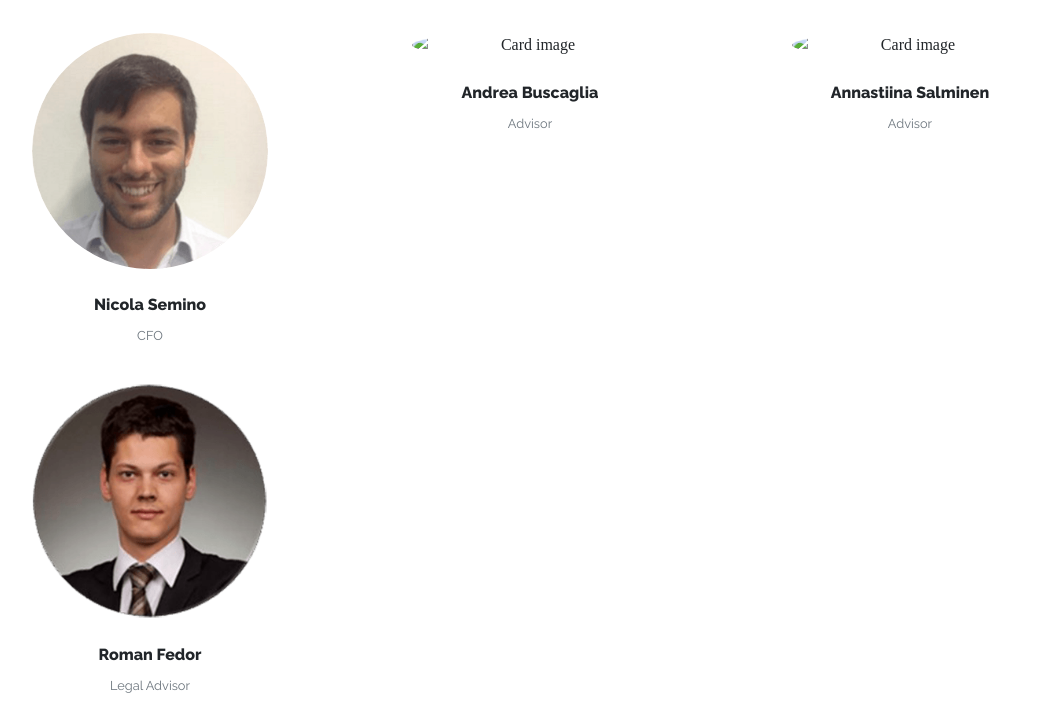
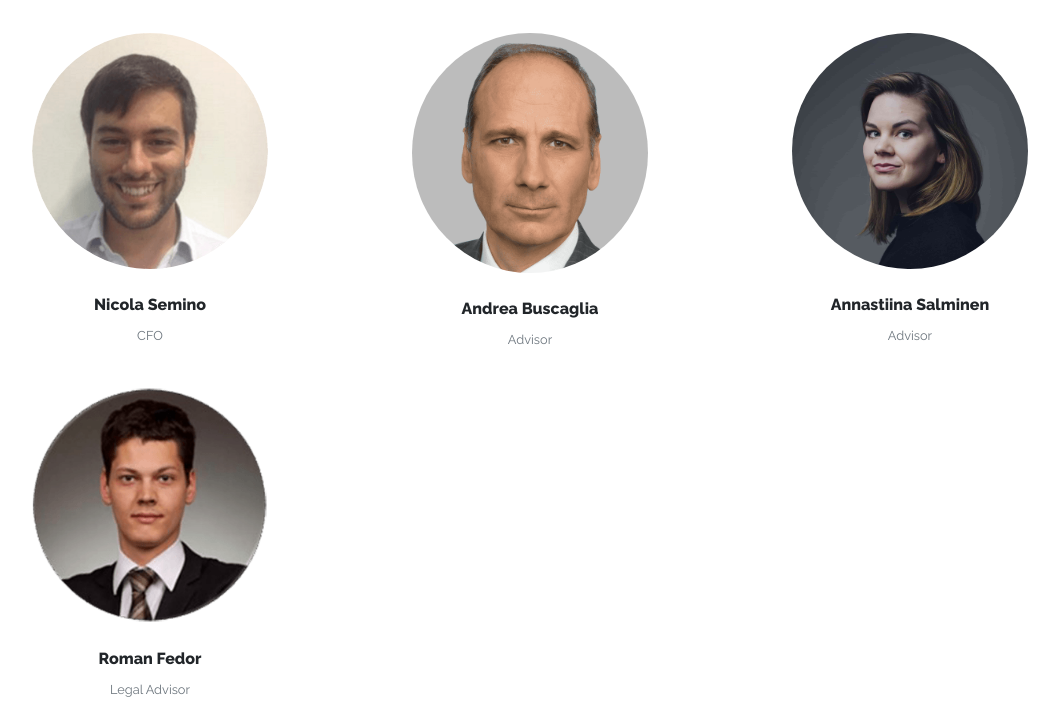
Before and after one commit to giacomocrivellari/v-oak, a plain HTML site: page index.html in a window 1280 px wide. Shown: the part 3606-4310 px from the top of the page, without its empty margins (110-1169 px from the left). Drawn offline with nearby package versions, Linux system fonts and the light colour scheme; a web font is replaced by a local one.

Commit message:
fixes vari

```diff
--- a/index.html
+++ b/index.html
@@ -342,7 +342,7 @@
         <div class="col-md-4 px-4 mb-4 col-6 px-lg-5">
           <a data-toggle="modal" data-target=".andreabuscaglia" href="">
             <div class="card project">
-              <img class="card-img rounded-circle" src="assets/Andrea Buscaglia 3.png" alt="Card image">
+              <img class="card-img rounded-circle" src="assets/Andrea Buscaglia.png" alt="Card image">
               <div class="card-body p-0">
                 <p class="mt-3 mb-1 serif">
                   <b>Andrea Buscaglia</b>
@@ -357,7 +357,7 @@
         <div class="col-md-4 px-4 mb-4 col-6 px-lg-5">
           <a data-toggle="modal" data-target=".annastiinasalminen" href="">
             <div class="card project">
-              <img class="card-img rounded-circle" src="assets/annastiina 2.jpg" alt="Card image">
+              <img class="card-img rounded-circle" src="assets/annastiina.jpg" alt="Card image">
               <div class="card-body p-0">
                 <p class="mt-3 mb-1 serif">
                   <b>Annastiina Salminen</b>
@@ -448,8 +448,8 @@
       </div>
       <div class="row">
         <div class="col-md-4 mx-auto py-3">
+          <img class="img-fluid d-block mx-auto pb-3" src="assets/oak3d.jpg" width="200">
           <a href="http://oak-3d.com" target="_blank">
-            <img class="img-fluid d-block p-3" src="assets/oak3d.PNG">
             <h4 class="text-center text-dark">
               <b>Oak 3D visualization</b>
             </h4>
@@ -632,7 +632,7 @@
         <div class="modal-body bg-light">
           <div class="row">
             <div class="col-md-4 px-3">
-              <img class="img-fluid d-block mx-auto rounded-circle" src="assets/Andrea Buscaglia 3.png"> </div>
+              <img class="img-fluid d-block mx-auto rounded-circle" src="assets/Andrea Buscaglia.png"> </div>
             <div class="col-md-8 p-2">
               <p class="">Healthcare finance executive with investment banking background.&nbsp;Large network of contacts within the Healthcare, Investment Banking and Venture Capital communities
                 <br>
@@ -690,7 +690,7 @@
         <div class="modal-body bg-light">
           <div class="row">
             <div class="col-md-4 px-3">
-              <img class="img-fluid d-block mx-auto rounded-circle" src="assets/annastiina 2.jpg"> </div>
+              <img class="img-fluid d-block mx-auto rounded-circle" src="assets/annastiina.jpg"> </div>
             <div class="col-md-6 p-2">
               <p class="">Expert in strategy, business development, medtech and biotech.
                 <br>
```
Also changed, not shown: assets/dixit_logo.png, assets/oak3d.jpg (added).
